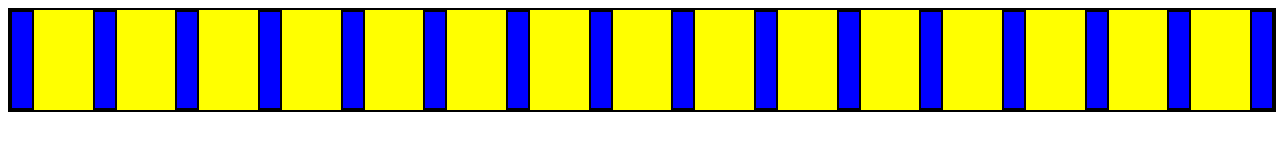
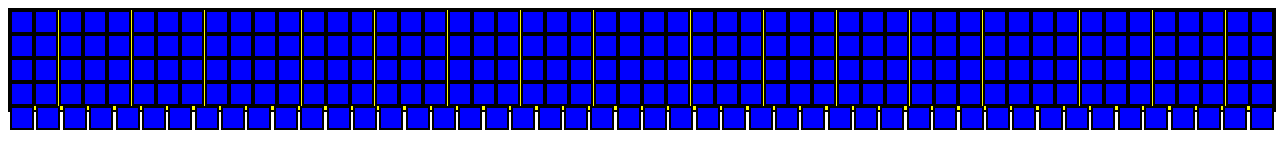
Before and after one commit to sahbabiilover92/Etch-a-sketch, a plain HTML site: page index.html in a window 1280 px wide. Drawn offline with Linux system fonts and the light colour scheme.

Commit message:
increased number of squaredivs and added wrapping.

```diff
--- a/script.js
+++ b/script.js
@@ -1,6 +1,6 @@
 const container = document.getElementById("container");
 
-for (let i=0; i<16; i++){
+for (let i=0; i<256; i++){
     const squareDiv = document.createElement("div");
     squareDiv.className="squareDiv";
     container.appendChild(squareDiv);
--- a/styles.css
+++ b/styles.css
@@ -5,6 +5,8 @@ div {
     background-color: yellow;
     display: flex;
     justify-content: space-between;
+    align-items: center;
+    flex-wrap: wrap;
     width:100%;
     height: 100px;;
 }
```
